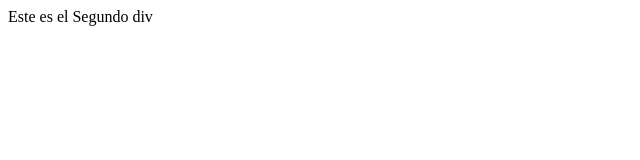
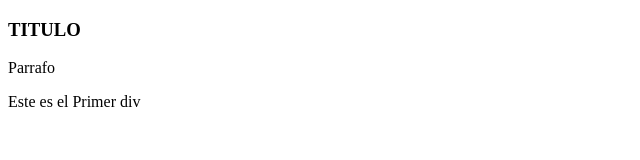
Before and after one commit to dieguk13/condiconales, a plain HTML site: page index.html in a window 1280 px wide. Shown: the whole page, without its empty margins (0-640 px from the left). Drawn offline with nearby package versions, Linux system fonts and the light colour scheme.

Commit message:
recuperación trabajo del dia domingo 27-11-2022

```diff
--- a/vue.js
+++ b/vue.js
@@ -1,6 +1,6 @@
 new Vue({
     el:"#vm",
     data: {
-        ver : false
+        ver : true
         }
 })
```
Also changed, not shown: index.html (+6 -5 lines).
